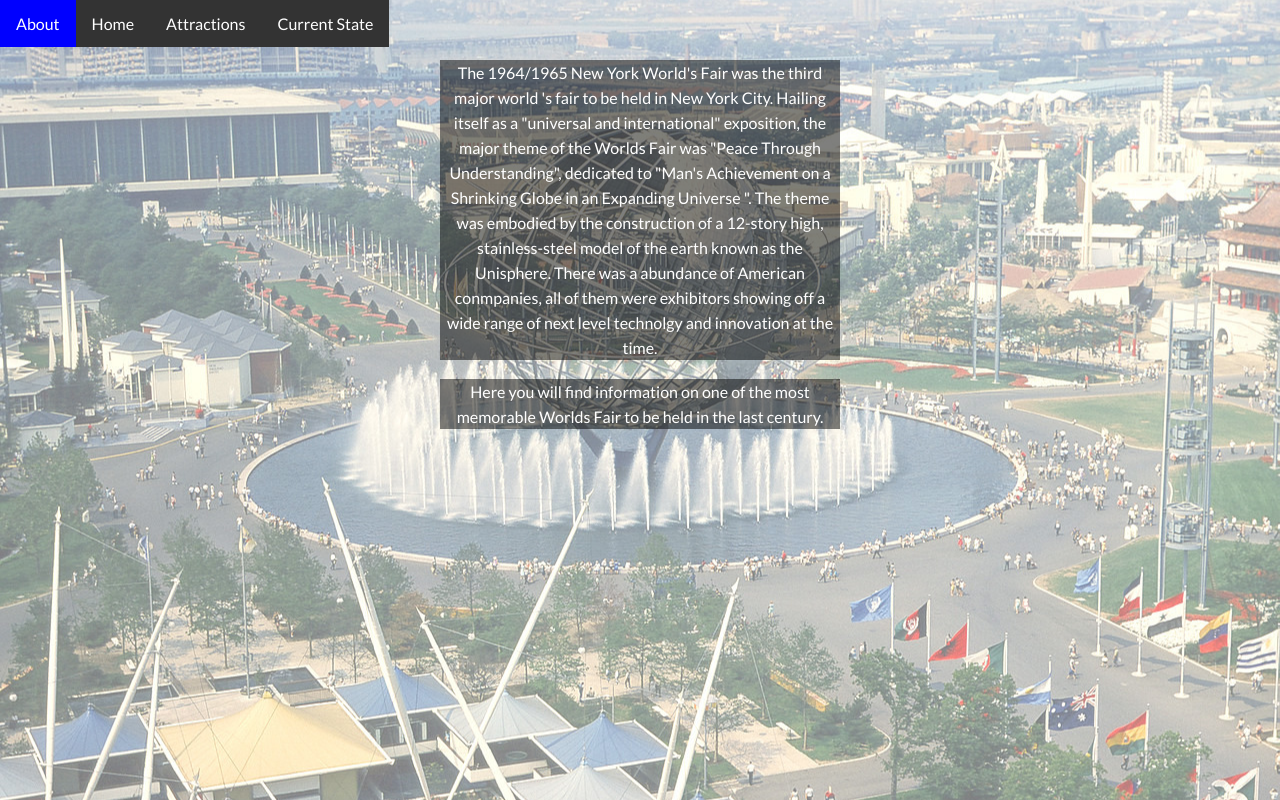
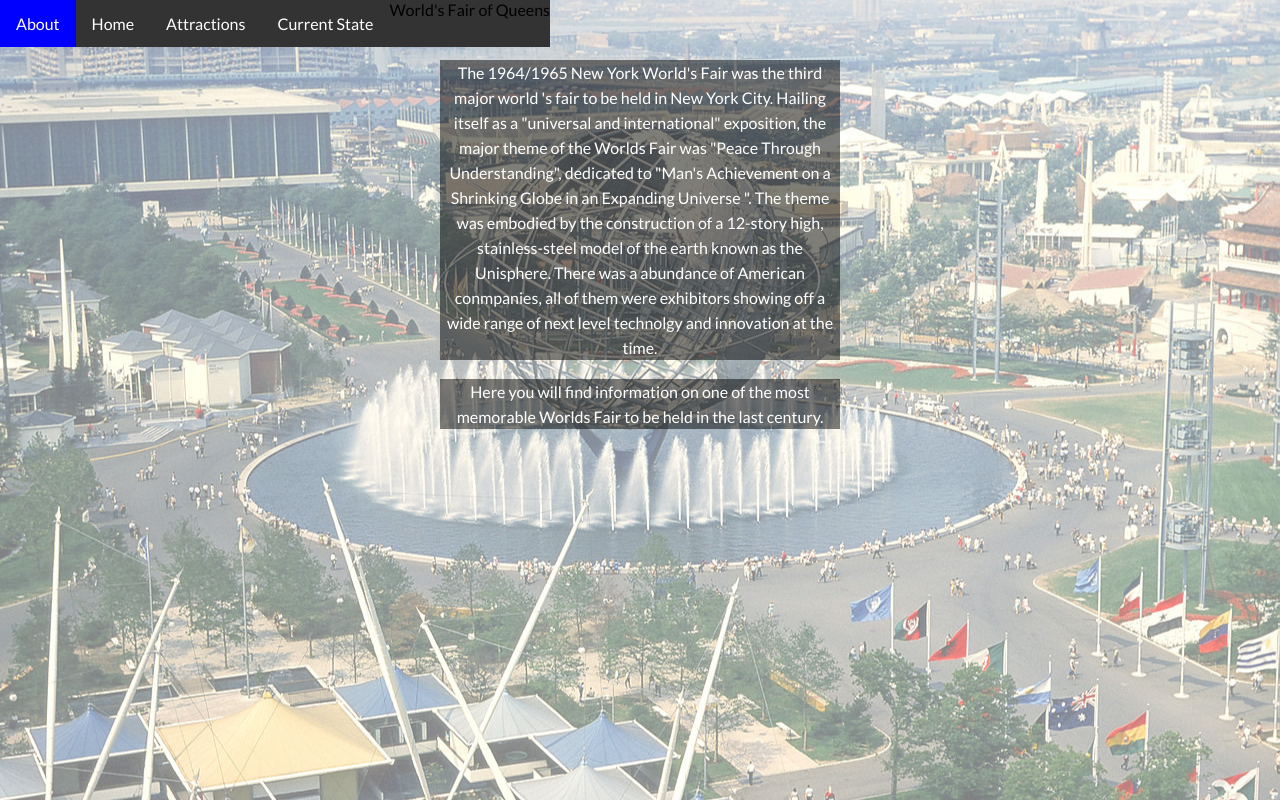
Before and after one commit to nycbeardo/personalproject, a plain HTML site: page index.html in a window 1280 px wide. Drawn offline with Linux system fonts and the light colour scheme.

Commit message:
new addition to nav bar

```diff
--- a/index.html
+++ b/index.html
@@ -13,6 +13,9 @@
         <li><a href="home.html">Home</a></li>
         <li><a href="innovations.html">Attractions</a></li>
         <li><a href="now.html">Current State</a></li>
+        <li style="float:right">World's Fair of Queens</li>
+
+        </style>
         </div>
 
 
```
